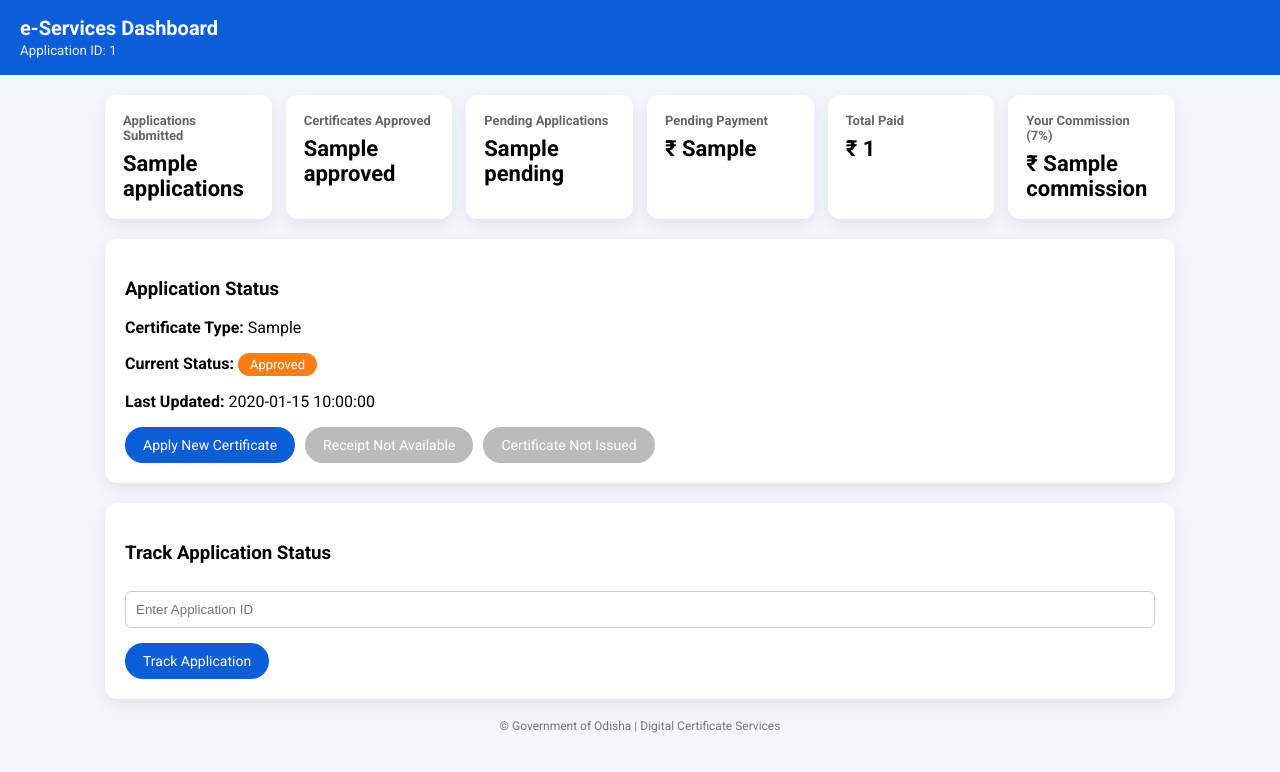
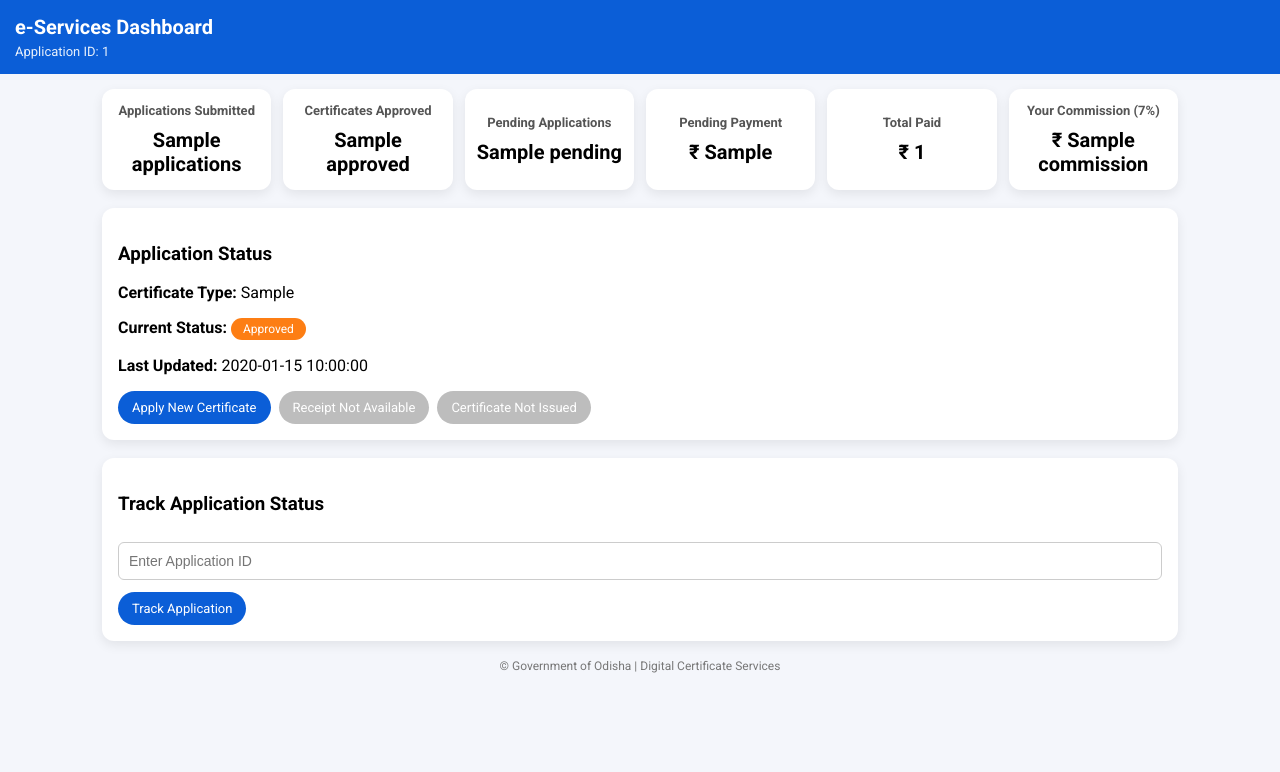
Before and after one commit to Aditya1234AD/certificate-app, a Flask app: template templates/dashboard.html in a window 1280 px wide. Shown: the top 772 px of the page. Run offline with Flask 3, Linux system fonts and the light colour scheme; the template is opened without the code that fills it: most values are stand-ins (such as "Sample title", 1, 10 or a date in 2020).

Commit message:
Update dashboard.html

```diff
--- a/templates/dashboard.html
+++ b/templates/dashboard.html
@@ -10,115 +10,135 @@
 <style>
 :root{
     --primary:#0b5ed7;
-    --success:#198754;
     --warning:#fd7e14;
-    --bg:#f3f6fb;
-    --card:#ffffff;
+    --bg:#f4f6fb;
 }
 
-*{box-sizing:border-box}
+*{
+    box-sizing:border-box;
+}
 
 body{
     margin:0;
-    font-family:Roboto,Arial;
+    font-family:Roboto,Arial,sans-serif;
     background:var(--bg);
 }
 
 /* HEADER */
 .header{
-    background:#0b5ed7;
+    background:var(--primary);
     color:#fff;
-    padding:16px 20px;
+    padding:15px;
 }
 .header h2{
     margin:0;
     font-size:20px;
 }
 .header small{
+    display:block;
+    margin-top:5px;
+    font-size:13px;
     opacity:.9;
 }
 
 /* CONTAINER */
 .container{
     max-width:1100px;
-    margin:20px auto;
-    padding:0 15px;
+    margin:15px auto;
+    padding:0 12px;
 }
 
 /* CARDS */
 .cards{
     display:grid;
-    grid-template-columns:repeat(auto-fit,minmax(160px,1fr));
-    gap:14px;
+    grid-template-columns:repeat(auto-fit,minmax(140px,1fr));
+    gap:12px;
 }
+
 .card{
     background:#fff;
-    padding:18px;
+    padding:14px 10px;
     border-radius:12px;
-    box-shadow:0 6px 15px rgba(0,0,0,.08);
+    box-shadow:0 4px 12px rgba(0,0,0,.08);
+    text-align:center;
+    min-height:90px;
+
+    display:flex;
+    flex-direction:column;
+    justify-content:center;
 }
+
 .card h4{
     margin:0;
     font-size:13px;
-    color:#666;
-}
-.card .value{
-    font-size:22px;
-    font-weight:700;
-    margin-top:8px;
+    color:#555;
+    line-height:1.3;
+    word-break:break-word;
 }
 
-/* STATUS */
+.card .value{
+    margin-top:8px;
+    font-size:20px;
+    font-weight:700;
+    word-break:break-word;
+}
+
+/* STATUS BOX */
 .status-box{
     background:#fff;
-    margin-top:20px;
-    padding:20px;
+    margin-top:18px;
+    padding:16px;
     border-radius:12px;
-    box-shadow:0 6px 15px rgba(0,0,0,.08);
+    box-shadow:0 4px 12px rgba(0,0,0,.08);
 }
+
 .status{
     display:inline-block;
     padding:4px 12px;
     border-radius:14px;
     background:var(--warning);
     color:#fff;
+    font-size:12px;
+}
+
+/* ACTION BUTTONS */
+.actions{
+    margin-top:12px;
+    display:flex;
+    gap:8px;
+    flex-wrap:wrap;
+}
+
+.actions a{
+    padding:9px 14px;
+    border-radius:18px;
+    background:var(--primary);
+    color:#fff;
+    text-decoration:none;
     font-size:13px;
 }
 
-/* BUTTONS */
-.actions{
-    margin-top:15px;
-    display:flex;
-    gap:10px;
-    flex-wrap:wrap;
-}
-.actions a{
-    padding:10px 18px;
-    border-radius:20px;
-    background:var(--primary);
-    color:#fff;
-    text-decoration:none;
-    font-size:14px;
-}
 .actions .disabled{
-    background:#bbb;
+    background:#bdbdbd;
     pointer-events:none;
 }
 
 /* TRACK */
 .track-box{
     background:#fff;
-    margin-top:20px;
-    padding:20px;
+    margin-top:18px;
+    padding:16px;
     border-radius:12px;
-    box-shadow:0 6px 15px rgba(0,0,0,.08);
+    box-shadow:0 4px 12px rgba(0,0,0,.08);
 }
+
 .track-box input{
     width:100%;
     padding:10px;
     border-radius:6px;
     border:1px solid #ccc;
     margin-top:8px;
+    font-size:14px;
 }
 
 /* FOOTER */
@@ -126,7 +146,7 @@ body{
     text-align:center;
     font-size:12px;
     color:#777;
-    margin:20px 0;
+    margin:18px 0;
 }
 </style>
 </head>
@@ -141,8 +161,9 @@ body{
 
 <div class="container">
 
-<!-- SUMMARY -->
+<!-- SUMMARY CARDS -->
 <div class="cards">
+
     <div class="card">
         <h4>Applications Submitted</h4>
         <div class="value">{{ applications }}</div>
@@ -168,14 +189,14 @@ body{
         <div class="value">₹ {{ total_paid }}</div>
     </div>
 
-    <!-- ✅ COMMISSION -->
     <div class="card">
         <h4>Your Commission (7%)</h4>
         <div class="value">₹ {{ commission }}</div>
     </div>
+
 </div>
 
-<!-- STATUS -->
+<!-- APPLICATION STATUS -->
 <div class="status-box">
     <h3>Application Status</h3>
 
@@ -202,12 +223,11 @@ body{
     </div>
 </div>
 
-<!-- ✅ TRACK APPLICATION -->
+<!-- TRACK STATUS -->
 <div class="track-box">
     <h3>Track Application Status</h3>
     <form method="POST" action="/check-status">
-        <input type="text" name="application_no"
-               placeholder="Enter Application ID" required>
+        <input type="text" name="application_no" placeholder="Enter Application ID" required>
         <div class="actions">
             <a onclick="this.closest('form').submit()">Track Application</a>
         </div>
```
